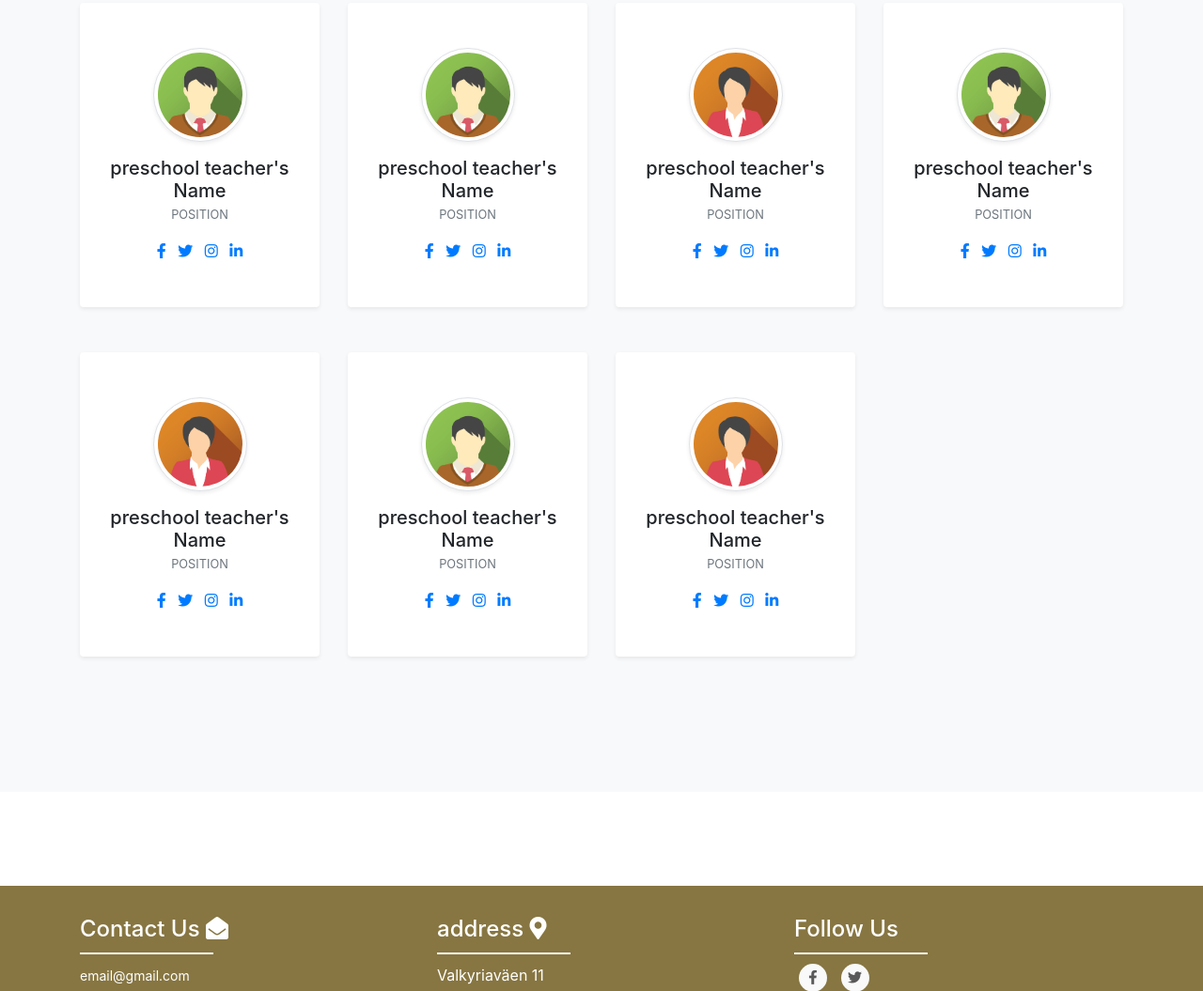
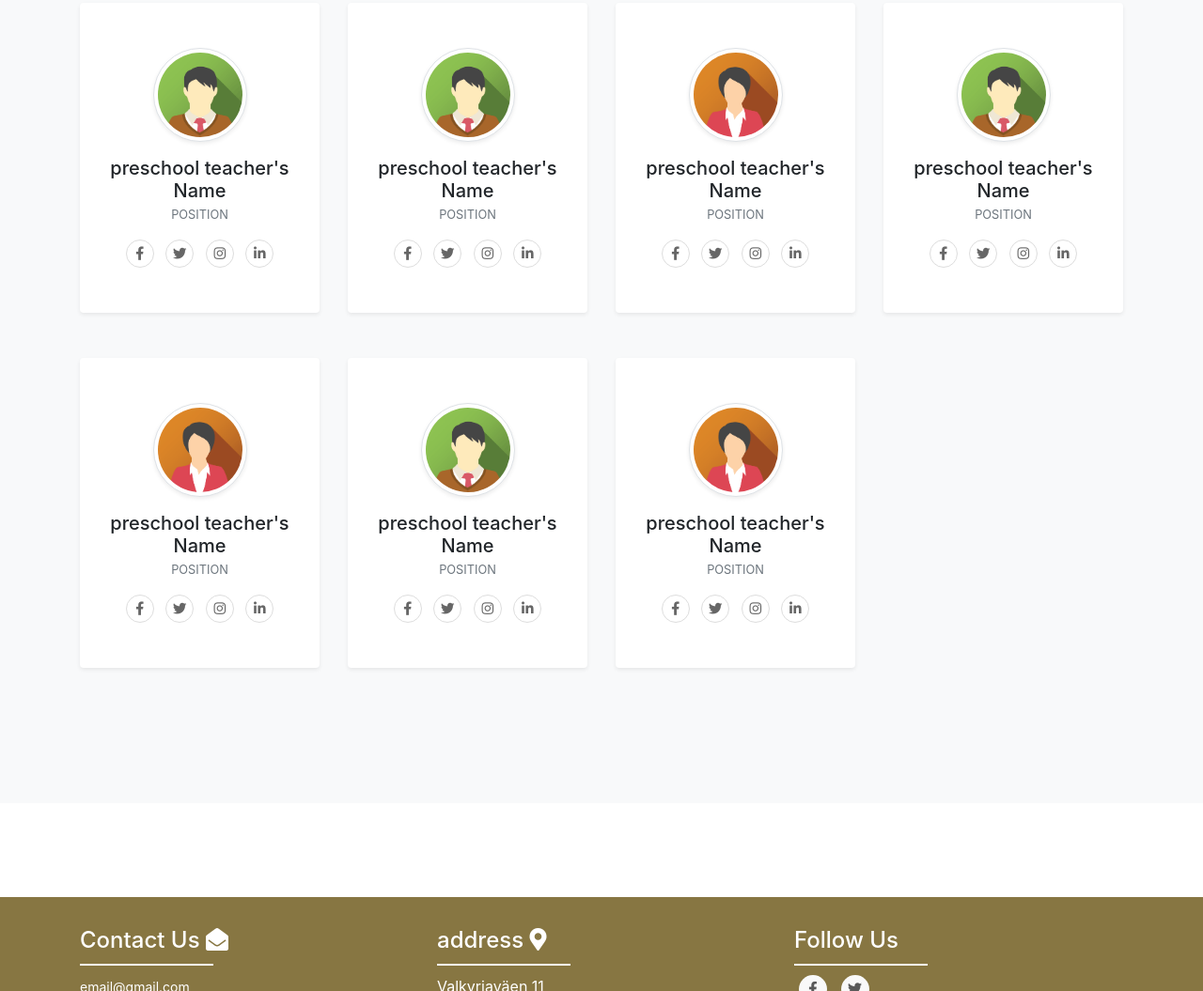
Before and after one commit to Code-Institute-Submissions/Kindergarten_WebApp, a plain HTML site: page about.html in a window 1280 px wide. Shown: the part 1645-2700 px from the top of the page at 94% size. Drawn offline with nearby package versions, Linux system fonts and the light colour scheme; a web font is replaced by a local one.

Commit message:
add some effects to social link in css file for about.html

```diff
--- a/assets/css/style.css
+++ b/assets/css/style.css
@@ -346,6 +346,24 @@ border-color: #877642;
       border-style: inset;
       border-width: 1px;
 }
+.social-link {
+    width: 30px;
+    height: 30px;
+    border: 1px solid #ddd;
+    display: flex;
+    align-items: center;
+    justify-content: center;
+    color: #666;
+    border-radius: 50%;
+    transition: all 0.3s;
+    font-size: 0.9rem;
+}
+.social-link:hover,
+.social-link:focus {
+  background: #ddd;
+  text-decoration: none;
+  color: #555;
+}
 
 /*******************************
           Media Queries
```
